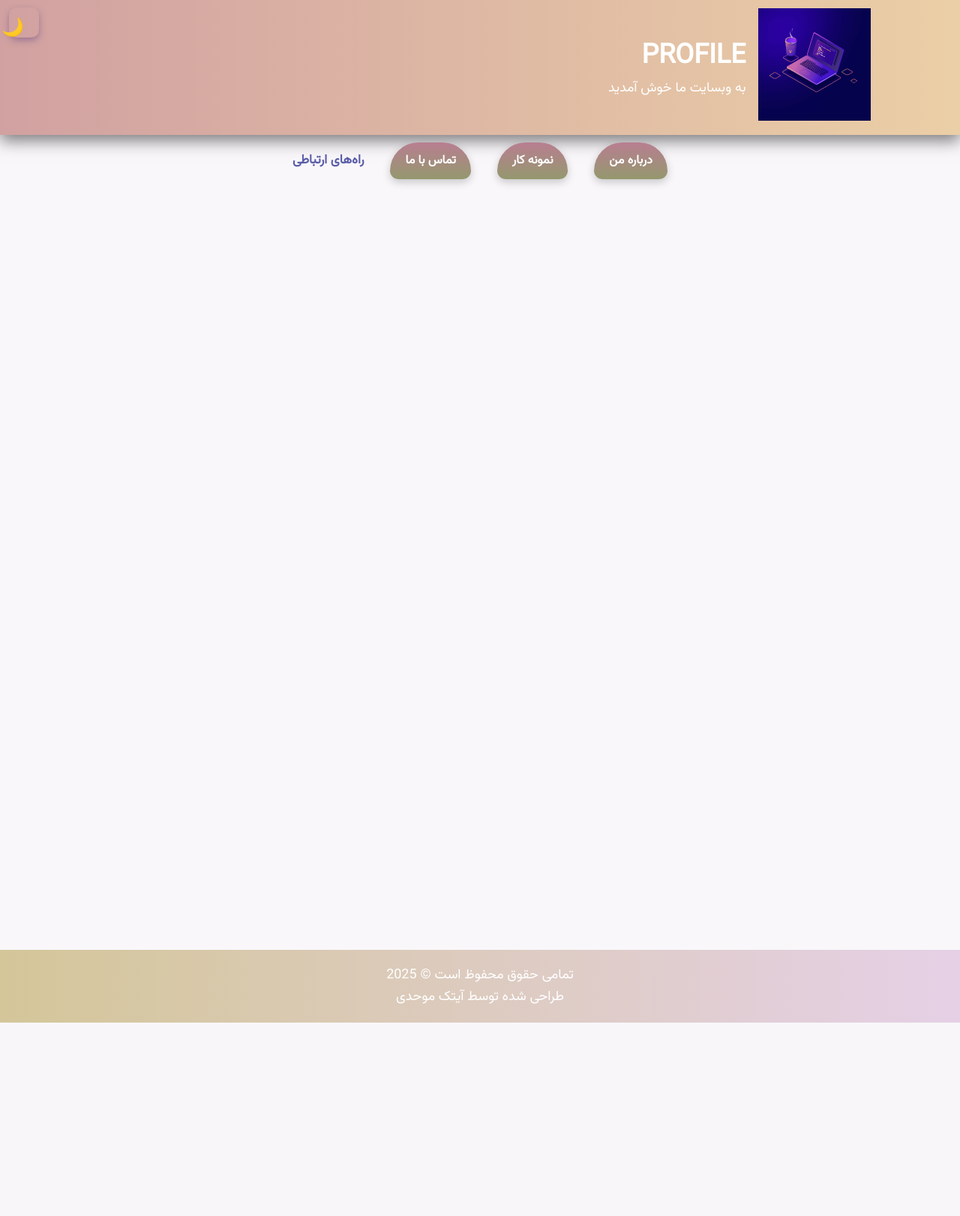
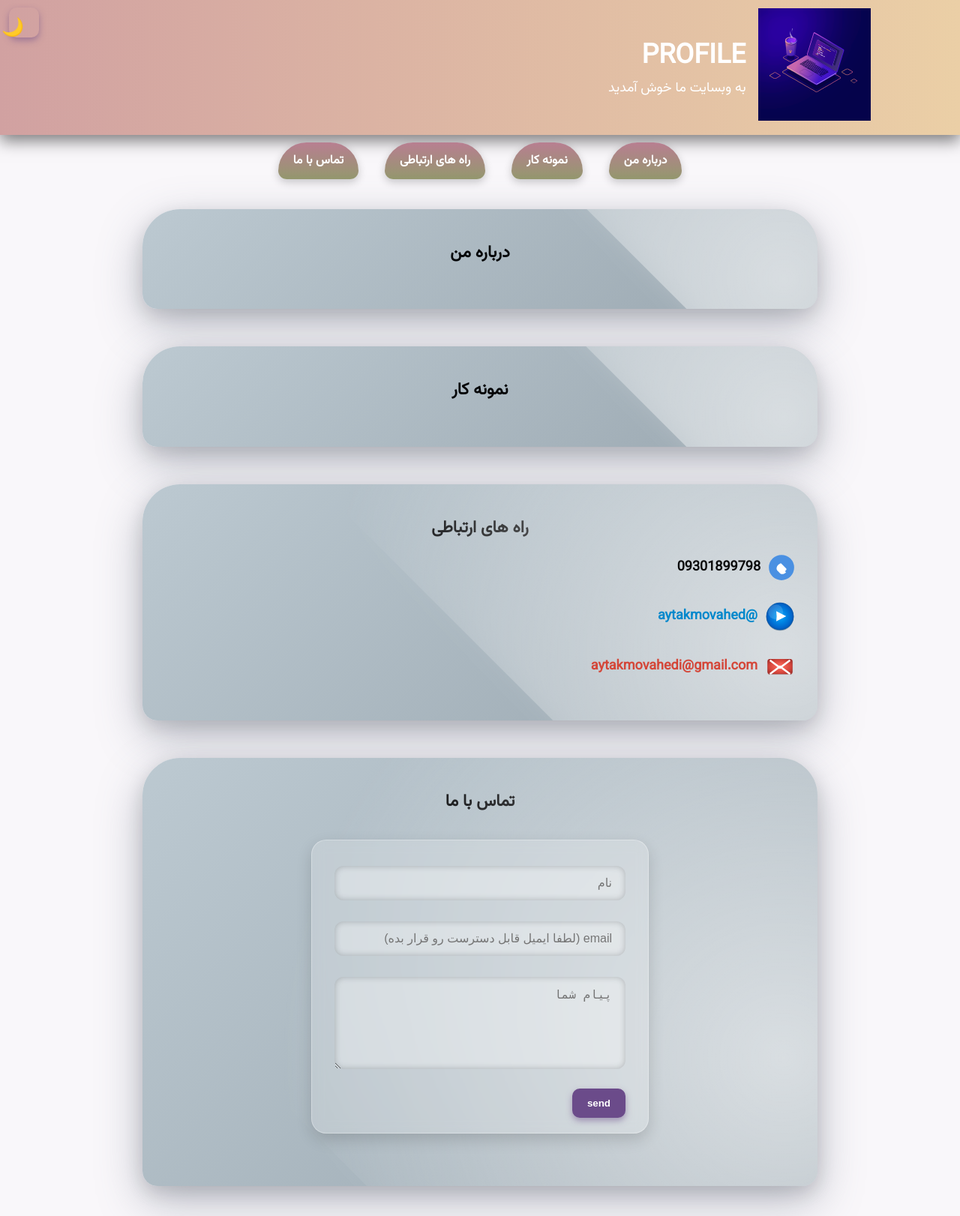
Before and after one commit to aytkmvhd/aytkwb, a Flask app: page / in a window 1280 px wide. Shown: the top 1622 px of the page at 75% size. Before the commit the page ends 1364 px from the top, so only its background shows below. Run offline with Flask 3, Linux system fonts and the light colour scheme; data comes from the database, SQL or seed files in the repository.

Commit message:
Update base.html

```diff
--- a/templates/base.html
+++ b/templates/base.html
@@ -6,6 +6,7 @@
 
   <meta name="viewport" content="width=device-width, initial-scale=1.0">
   <link rel="stylesheet" href="{{url_for('static' , filename='style.css')}}">
+  <link rel="stylesheet" href="https://cdnjs.cloudflare.com/ajax/libs/font-awesome/6.4.0/css/all.min.css" />
   <link href="https://fonts.googleapis.com/css2?family=Vazirmatn&display=swap&subset=arabic" rel="stylesheet">
   <script src="https://unpkg.com/@lottiefiles/lottie-player@latest/dist/lottie-player.js"></script>
 </head>
@@ -40,22 +41,83 @@
 </header>
   <nav>
     <a href="#about" class="nav-box">درباره من</a>
-    <a href="#contact" class="nav-box">نمونه کار</a>
-    <a href="#call" class="nav-box"> تماس با ما</a>
-    <a href="#sample-of-work">راه‌های ارتباطی</a>
+    <a href="#sample-of-work" class="nav-box">نمونه کار</a>
+    <a href="#way" class="nav-box">راه های ارتباطی</a>
+    <a href="#contact" class="nav-box">تماس با ما</a>
   </nav>
 
   <section id="about">
     <h2>درباره من</h2>
     <p></p>
   </section>
+  <section id="sample-of-work">
+    <h2>نمونه کار</h2>
+  </section>
+  <section id="way">
+    <h2>راه های ارتباطی</h2>
+  <div class="contact-icons" style="display: flex; flex-direction: column; gap: 15px; font-family: 'Vazirmatn', Tahoma, sans-serif; align-items: flex-start;">
 
-  <section id="sample-of-work">
-    <h2> راه‌های ارتباطی</h2>
+  <!-- تلفن همراه -->
+<a href="tel:+1234567890" aria-label="تلفن همراه" style="display: flex; align-items: center; gap: 10px; color: #090909; text-decoration: none; font-weight: 600; font-size: 18px;">
+<svg width="36" height="36" viewBox="0 0 64 64" xmlns="http://www.w3.org/2000/svg">
+  <circle cx="32" cy="32" r="30" fill="#4a90e2"/>
+  <path fill="#fff" d="M43 43c-5 5-10 6-14 3l-7-7c-3-4-2-9 3-14l3-2c1-1 3-1 4 0l11 11c1 1 1 3 0 4l-3 3z"/>
+</svg>
+    09301899798
+  </a>
+
+  <!-- تلگرام -->
+  <a href="https://t.me/aytakmovahed" target="_blank" aria-label="تلگرام" style="display: flex; align-items: center; gap: 10px; color: #0088cc; text-decoration: none; font-weight: 600; font-size: 18px;">
+  <svg width="40" height="40" viewBox="0 0 240 240" fill="none" xmlns="http://www.w3.org/2000/svg">
+  <defs>
+    <radialGradient id="grad1" cx="0.5" cy="0.5" r="0.6">
+      <stop offset="0%" stop-color="#00aaff" />
+      <stop offset="70%" stop-color="#0066cc" />
+      <stop offset="100%" stop-color="#004080" />
+    </radialGradient>
+    <filter id="shadow" x="-20%" y="-20%" width="140%" height="140%" color-interpolation-filters="sRGB" >
+      <feDropShadow dx="0" dy="4" stdDeviation="4" flood-color="#003366" flood-opacity="0.6"/>
+    </filter>
+  </defs>
+
+  <!-- پس‌زمینه دایره‌ای با گرادیانت و سایه -->
+  <circle cx="120" cy="120" r="110" fill="url(#grad1)" filter="url(#shadow)" />
+
+  <!-- نور براق روی دایره -->
+  <ellipse cx="85" cy="85" rx="60" ry="60" fill="white" opacity="0.15" />
+
+  <!-- آیکون تلگرام سفید -->
+  <path d="M90 160L170 120L90 80L95 135L150 120L95 105L90 160Z" fill="white"/>
+</svg>
+    @aytakmovahed
+  </a>
+
+  <!-- ایمیل -->
+  <a href="mailto:aytakmovahedi@gmail.com" aria-label="ایمیل" style="display: flex; align-items: center; gap: 10px; color: #d44638; text-decoration: none; font-weight: 600; font-size: 18px;">
+    <svg width="40" height="40" viewBox="0 0 240 240" fill="none" xmlns="http://www.w3.org/2000/svg">
+  <defs>
+    <radialGradient id="grad-email" cx="0.5" cy="0.5" r="0.6">
+      <stop offset="0%" stop-color="#ff6f61" />
+      <stop offset="70%" stop-color="#d6453b" />
+      <stop offset="100%" stop-color="#a8312c" />
+    </radialGradient>
+    <filter id="shadow-email" x="-20%" y="-20%" width="140%" height="140%" color-interpolation-filters="sRGB" >
+      <feDropShadow dx="0" dy="4" stdDeviation="4" flood-color="#8b2a25" flood-opacity="0.6"/>
+    </filter>
+  </defs>
+
+  <rect x="20" y="60" width="200" height="120" rx="20" ry="20" fill="url(#grad-email)" filter="url(#shadow-email)" />
+  <path d="M40 70L120 130L200 70" stroke="white" stroke-width="15" stroke-linejoin="round"/>
+  <path d="M40 180L120 120L200 180" stroke="white" stroke-width="15" stroke-linejoin="round"/>
+</svg>
+    aytakmovahedi@gmail.com
+  </a>
+
+</div>
   </section>
 <section id="contact">
   <div class="contact-title-with-image">
-    <h2> نمونه کار</h2>
+    <H2>تماس با ما</H2>
   </div>
 
   {% with messages = get_flashed_messages(with_categories=true) %}
@@ -90,6 +152,25 @@
     <p>تمامی حقوق محفوظ است &copy; 2025</p>
     <p>طراحی شده توسط آیتک موحدی</p>
 </footer>
+<script>
+  document.addEventListener("DOMContentLoaded", () => {
+    const sections = document.querySelectorAll("section");
+
+    const observer = new IntersectionObserver(entries => {
+      entries.forEach(entry => {
+        if (entry.isIntersecting) {
+          entry.target.classList.add("appear");
+        } else {
+          entry.target.classList.remove("appear"); // اضافه می‌کنیم برای برگشت انیمیشن
+        }
+      });
+    }, {
+      threshold: 0.2
+    });
+
+    sections.forEach(section => observer.observe(section));
+  });
+</script>
 </body>
 <script>
   // بررسی وضعیت ذخیره‌شده در localStorage موقع بارگذاری
```
